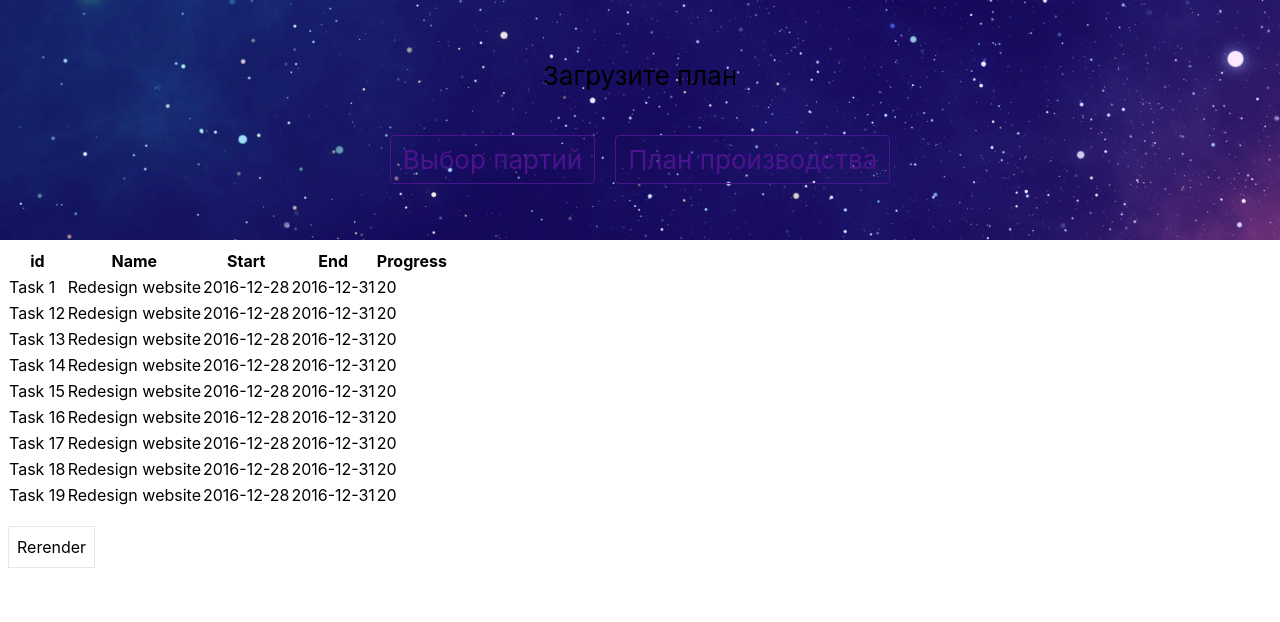
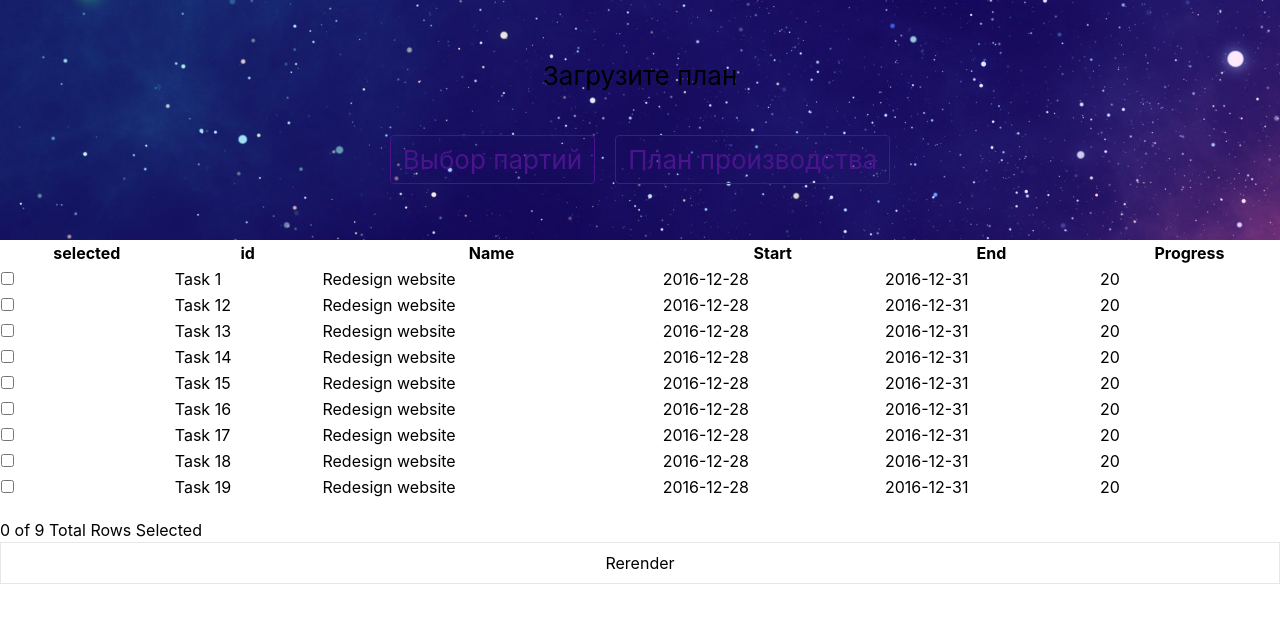
Before and after one commit to lorentzimys/ktsm-planner-mvp, a React app: page / in a window 1280 px wide. Shown: the top 622 px of the page. Built offline with nearby package versions, Linux system fonts and the light colour scheme.

Commit message:
Added grid with row selection

```diff
--- a/src/components/app/index.tsx
+++ b/src/components/app/index.tsx
@@ -1,15 +1,11 @@
 import React, { useState } from 'react';
 import { clsx } from 'clsx';
 import { FrappeGantt, ViewMode } from 'frappe-gantt-react';
-import {
-  createColumnHelper,
-  flexRender,
-  getCoreRowModel,
-  useReactTable,
-} from '@tanstack/react-table'
 
+import Grid from '../grid';
+
+import DownloadIcon from '../../img/icons/download.svg';
 import './index.css';
-import DownloadIcon from '../../img/icons/download.svg';
 
 const tasks: any[] = [
   {
@@ -87,50 +83,10 @@ const tasks: any[] = [
 
 ]
 
-const columnHelper = createColumnHelper<any>()
-
-const columns = [
-  columnHelper.accessor('id', {
-    cell: info => info.getValue(),
-    // footer: info => info.column.id,
-  }),
-  // columnHelper.accessor(row => row.lastName, {
-  //   id: 'lastName',
-  //   cell: info => <i>{info.getValue()}</i>,
-  //   header: () => <span>Last Name</span>,
-  //   footer: info => info.column.id,
-  // }),
-  columnHelper.accessor('name', {
-    header: () => 'Name',
-    cell: info => info.renderValue(),
-    // footer: info => info.column.id,
-  }),
-  columnHelper.accessor('start', {
-    header: () => 'Start',
-    cell: info => info.getValue(),
-    // footer: info => info.column.id,
-  }),
-  columnHelper.accessor('end', {
-    header: 'End',
-    cell: info => info.getValue(),
-    // footer: info => info.column.id,
-  }),
-  columnHelper.accessor('progress', {
-    header: 'Progress',
-    cell: info => info.getValue(),
-    // footer: info => info.column.id,
-  }),
-]
 
 function App() {
   const [activeView, setActiveView] = useState<'grid' | 'gantt'>('grid');
-  const rerender = React.useReducer(() => ({}), {})[1];
 
-  const table = useReactTable({
-    data: tasks,
-    columns,
-    getCoreRowModel: getCoreRowModel(),
-  });
   const handleGridOpen = () => {
     setActiveView('grid');
   }
@@ -153,57 +109,7 @@ function App() {
         <div className={clsx({
           hidden: activeView !== 'grid'
         })}>
-           <div className="p-2">
-            <table>
-              <thead>
-                {table.getHeaderGroups().map(headerGroup => (
-                  <tr key={headerGroup.id}>
-                    {headerGroup.headers.map(header => (
-                      <th key={header.id}>
-                        {header.isPlaceholder
-                          ? null
-                          : flexRender(
-                              header.column.columnDef.header,
-                              header.getContext()
-                            )}
-                      </th>
-                    ))}
-                  </tr>
-                ))}
-              </thead>
-              <tbody>
-                {table.getRowModel().rows.map(row => (
-                  <tr key={row.id}>
-                    {row.getVisibleCells().map(cell => (
-                      <td key={cell.id}>
-                        {flexRender(cell.column.columnDef.cell, cell.getContext())}
-                      </td>
-                    ))}
-                  </tr>
-                ))}
-              </tbody>
-              <tfoot>
-                {table.getFooterGroups().map(footerGroup => (
-                  <tr key={footerGroup.id}>
-                    {footerGroup.headers.map(header => (
-                      <th key={header.id}>
-                        {header.isPlaceholder
-                          ? null
-                          : flexRender(
-                              header.column.columnDef.footer,
-                              header.getContext()
-                            )}
-                      </th>
-                    ))}
-                  </tr>
-                ))}
-              </tfoot>
-            </table>
-            <div className="h-4" />
-            <button onClick={() => rerender()} className="border p-2">
-              Rerender
-            </button>
-          </div>
+          <Grid data={tasks} />
         </div>
         <div className={clsx({
           hidden: activeView !== 'gantt'
--- /dev/null
+++ b/src/components/grid/index.tsx
@@ -0,0 +1,137 @@
+import React from "react";
+import {
+  Column,
+  ColumnDef,
+  flexRender,
+  getCoreRowModel,
+  getFilteredRowModel,
+  getPaginationRowModel,
+  Table,
+  useReactTable,
+  createColumnHelper
+} from '@tanstack/react-table'
+
+import './index.css';
+
+const columnHelper = createColumnHelper<any>()
+
+const columns = [
+  columnHelper.accessor('selected', {
+    cell: info => <input type="checkbox"
+      onChange={info.row.getToggleSelectedHandler()}
+      checked={info.row.getIsSelected()}
+    />,
+  }),
+  columnHelper.accessor('id', {
+    cell: info => info.getValue(),
+    // footer: info => info.column.id,
+  }),
+  // columnHelper.accessor(row => row.lastName, {
+  //   id: 'lastName',
+  //   cell: info => <i>{info.getValue()}</i>,
+  //   header: () => <span>Last Name</span>,
+  //   footer: info => info.column.id,
+  // }),
+  columnHelper.accessor('name', {
+    header: () => 'Name',
+    cell: info => info.renderValue(),
+    // footer: info => info.column.id,
+  }),
+  columnHelper.accessor('start', {
+    header: () => 'Start',
+    cell: info => info.getValue(),
+    // footer: info => info.column.id,
+  }),
+  columnHelper.accessor('end', {
+    header: 'End',
+    cell: info => info.getValue(),
+    // footer: info => info.column.id,
+  }),
+  columnHelper.accessor('progress', {
+    header: 'Progress',
+    cell: info => info.getValue(),
+    // footer: info => info.column.id,
+  }),
+]
+
+const Grid = (props: { data: any; }) => {
+  const [rowSelection, setRowSelection] = React.useState({})
+  const [globalFilter, setGlobalFilter] = React.useState('')
+
+  const table = useReactTable({
+    data: props.data,
+    columns,
+    state: {
+      rowSelection,
+    },
+    onRowSelectionChange: setRowSelection,
+    getCoreRowModel: getCoreRowModel(),
+  });
+
+  const handleRerender = React.useCallback(() => {
+    console.log(table, table.getAllColumns());
+  }, [table]);
+
+
+  console.log(table);
+
+  return (
+    <div className="flex flex-col">
+      <table className="table">
+        <thead>
+          {table.getHeaderGroups().map(headerGroup => (
+            <tr key={headerGroup.id}>
+              {headerGroup.headers.map(header => (
+                <th key={header.id}>
+                  {header.isPlaceholder
+                    ? null
+                    : flexRender(
+                        header.column.columnDef.header,
+                        header.getContext()
+                      )}
+                </th>
+              ))}
+            </tr>
+          ))}
+        </thead>
+        <tbody>
+          {table.getRowModel().rows.map(row => (
+            <tr key={row.id}>
+              {row.getVisibleCells().map(cell => (
+                <td key={cell.id}>
+                  {flexRender(cell.column.columnDef.cell, cell.getContext())}
+                </td>
+              ))}
+            </tr>
+          ))}
+        </tbody>
+        <tfoot>
+          {table.getFooterGroups().map(footerGroup => (
+            <tr key={footerGroup.id}>
+              {footerGroup.headers.map(header => (
+                <th key={header.id}>
+                  {header.isPlaceholder
+                    ? null
+                    : flexRender(
+                        header.column.columnDef.footer,
+                        header.getContext()
+                      )}
+                </th>
+              ))}
+            </tr>
+          ))}
+        </tfoot>
+      </table>
+      <div className="h-4" />
+      <div>
+        {Object.keys(rowSelection).length} of{' '}
+        {table.getPreFilteredRowModel().rows.length} Total Rows Selected
+      </div>
+      <button onClick={handleRerender} className="border p-2">
+        Rerender
+      </button>
+    </div>
+  )
+}
+
+export default Grid;
```
Also changed, not shown: src/components/grid/index.css (added).
